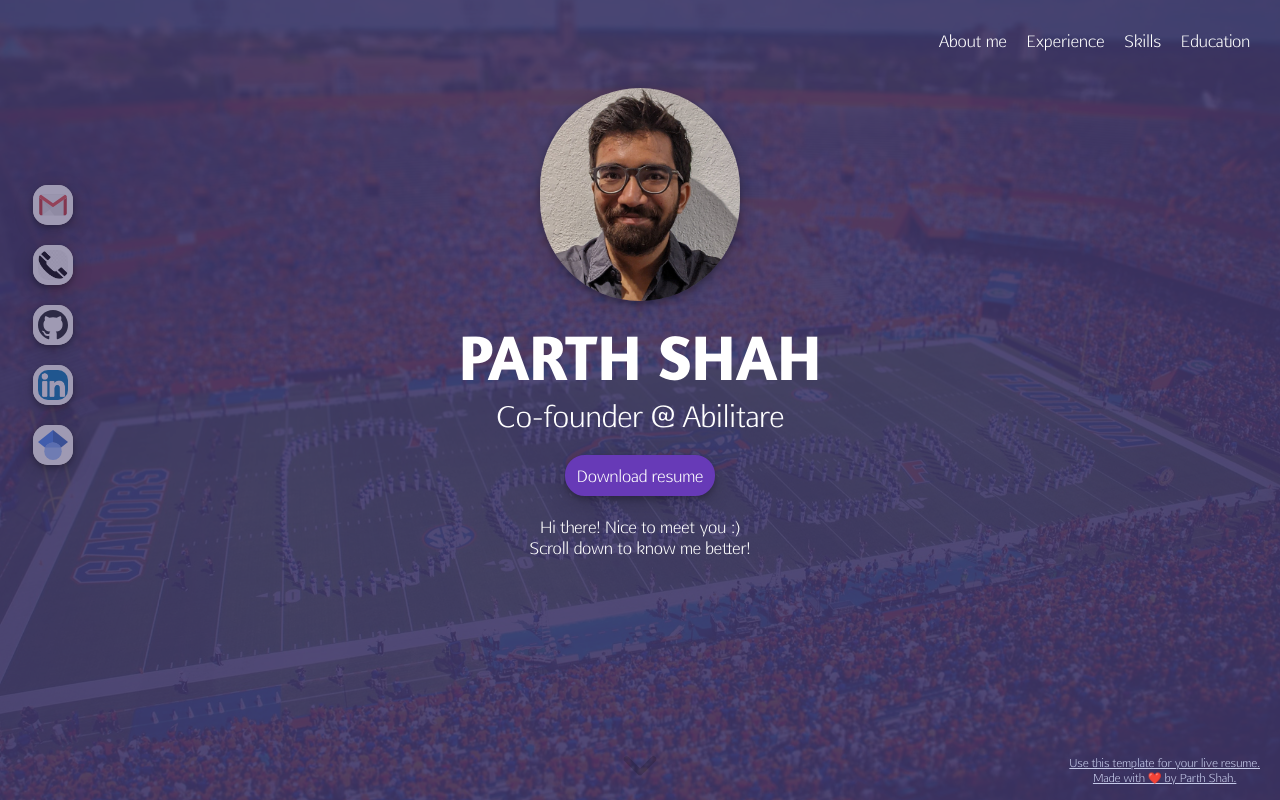
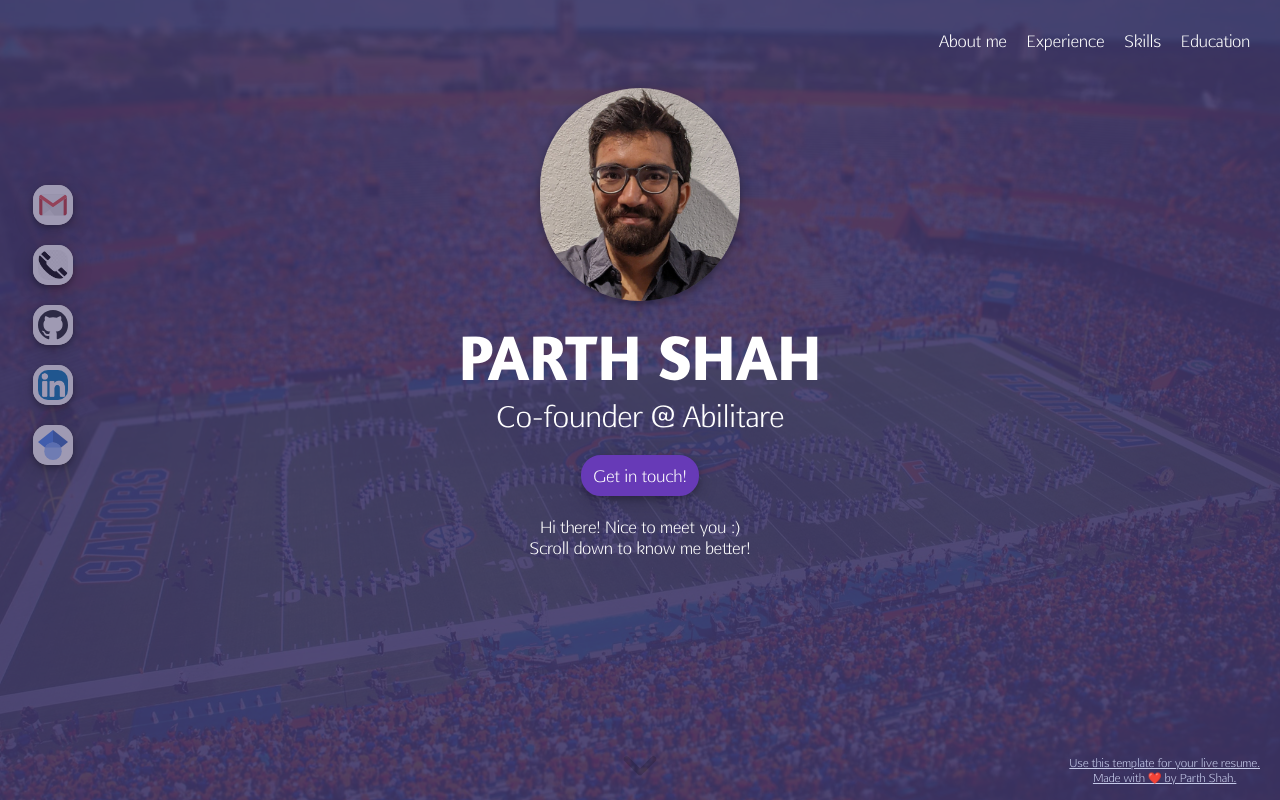
Before and after one commit to parthjshah95/resume, a Vue app: page / in a window 1280 px wide. Shown: the top 800 px of the page. Built offline with nearby package versions, Linux system fonts and the light colour scheme; what vue-check-view would draw is missing.

Commit message:
changing resume button

```diff
--- a/src/data.json
+++ b/src/data.json
@@ -114,7 +114,7 @@
             "title": "Abilitare",
             "subtitle": "",
             "link": "https://abilitare.com",
-            "desc": "Abilitare enables those with hand disabities with hands-free access to smartphones and computers. A sensor worn behind the ear tracks user's head movements and makes the mouse cursor move accordingly. Simply put, look up to make the cursor move up, look down to move it down or look left or right to make the mouse cursor move seidways. <br/>With this head-controlled mouse, we aim to empower them with the same level of productivity with smart devices as everyone else at work, school, or home.",
+            "desc": "Abilitare enables those with hand disabities with hands-free access to smartphones and computers. A sensor worn behind the ear tracks user's head movements and makes the mouse cursor move accordingly. Simply put, look up to make the cursor move up, look down to move it down or look left or right to make the mouse cursor move sideways. <br/>With this head-controlled mouse, we aim to empower them with the same level of productivity with smart devices as everyone else at work, school, or home.",
             "time": "Jan 2021 - Presnt",
             "img": {
                 "nano": "Abilitare.png",
--- a/src/views/Home.vue
+++ b/src/views/Home.vue
@@ -16,7 +16,8 @@
       <div class="intro" data-aos="fade-down">
         <div :class="bigScreen? 'name-big': 'name-small'">{{rd.name}}</div>
         <div :class="bigScreen? 'field-big': 'field-small'">{{rd.field}}</div>
-        <a class="button" :href="rd.resumepdf">Download resume</a>
+        <!-- <a class="button" :href="rd.resumepdf">Download resume</a> -->
+        <a class="button" href="mailto: mail@shahparth.net">Get in touch!</a>
         <div v-for="line in rd.intro" :key="line">{{line}}</div>
       </div>
       <div v-if="bigScreen" class="contact-div">
```
